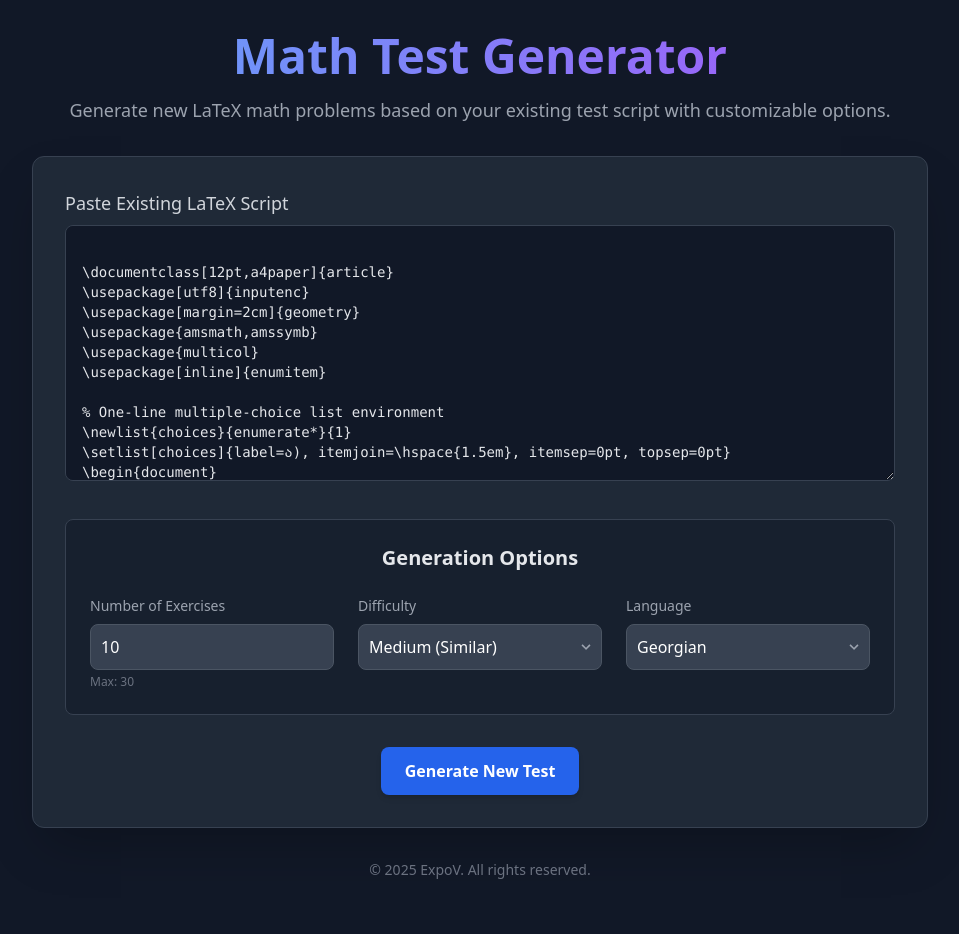
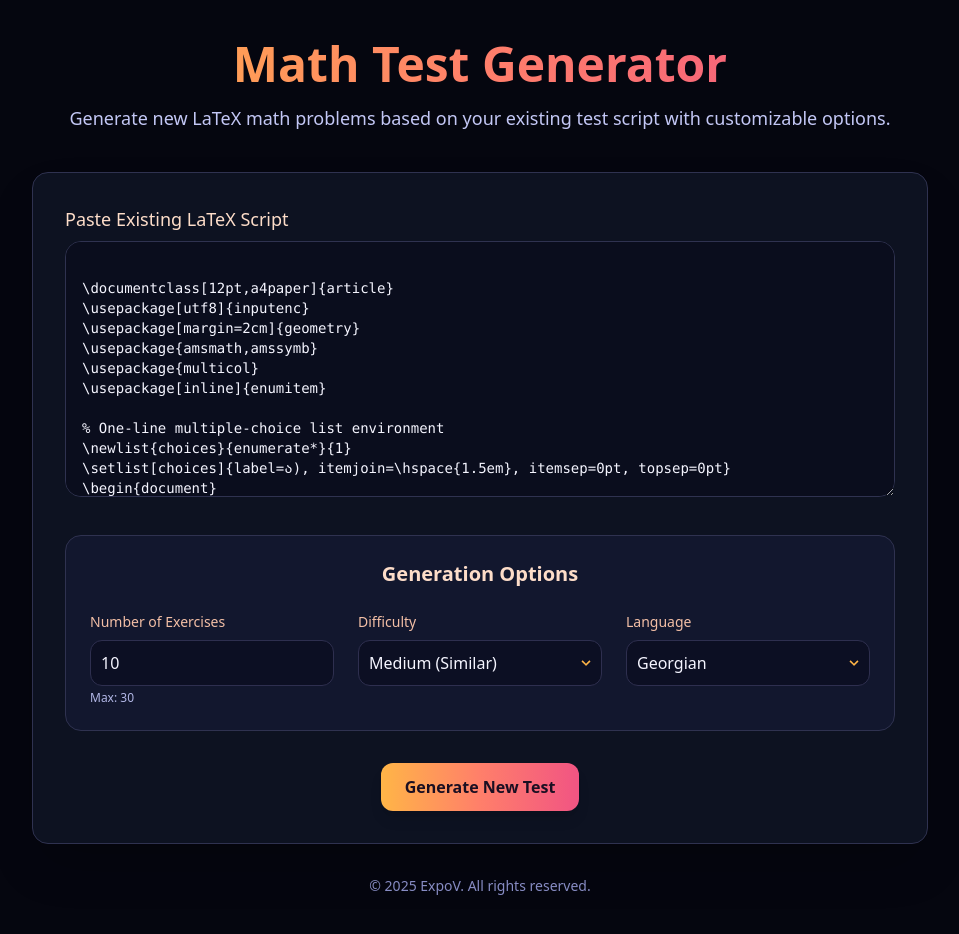
Before and after one commit to ChoteX/LaTeX-Demo, a React (Vite) app: page / in a window 1280 px wide. Shown: the whole page, without its empty margins (160-1119 px from the left). Before the commit the page ends 912 px from the top, so only its background shows below. Built offline with nearby package versions, Linux system fonts and the light colour scheme; no server answers.

Commit message:
feat: updated color scheme

```diff
--- a/App.tsx
+++ b/App.tsx
@@ -179,18 +179,18 @@ const App: React.FC = () => {
   }, [inputText, numExercises, difficulty, language]);
 
   return (
-    <div className="min-h-screen bg-gray-900 text-white font-sans flex flex-col items-center p-4 sm:p-6 md:p-8">
+    <div className="min-h-screen bg-[#05060F] text-[#F5F5FF] font-sans flex flex-col items-center p-4 sm:p-6 md:p-10">
       <div className="w-full max-w-4xl mx-auto">
-        <header className="text-center mb-8">
-          <h1 className="text-4xl sm:text-5xl font-bold text-transparent bg-clip-text bg-gradient-to-r from-blue-400 to-purple-500">
+        <header className="text-center mb-10">
+          <h1 className="text-4xl sm:text-5xl font-bold text-transparent bg-clip-text bg-gradient-to-r from-[#FFB547] via-[#FF7F6A] to-[#F15483]">
             Math Test Generator
           </h1>
-          <p className="mt-4 text-lg text-gray-400">
+          <p className="mt-4 text-lg text-[#C3C7F5]">
             Generate new LaTeX math problems based on your existing test script with customizable options.
           </p>
         </header>
 
-        <main className="bg-gray-800 p-6 sm:p-8 rounded-xl shadow-2xl border border-gray-700">
+        <main className="bg-[#0F1424]/90 backdrop-blur-xl p-6 sm:p-8 rounded-2xl shadow-2xl border border-[#2F3250]">
           <LatexInput
             value={inputText}
             onChange={setInputText}
@@ -198,11 +198,11 @@ const App: React.FC = () => {
           />
 
 
-          <div className="mt-8 p-6 bg-gray-900/50 rounded-lg border border-gray-700">
-            <h3 className="text-xl font-semibold text-gray-200 mb-6 text-center">Generation Options</h3>
+          <div className="mt-8 p-6 bg-[#131833]/80 rounded-2xl border border-[#2F3250]">
+            <h3 className="text-xl font-semibold text-[#FDDDC9] mb-6 text-center">Generation Options</h3>
             <div className="grid grid-cols-1 md:grid-cols-3 gap-6">
               <div>
-                <label htmlFor="num-exercises" className="block text-sm font-medium text-gray-400 mb-2">Number of Exercises</label>
+                <label htmlFor="num-exercises" className="block text-sm font-medium text-[#F3BFA6] mb-2">Number of Exercises</label>
                 <input
                   type="number"
                   id="num-exercises"
@@ -213,46 +213,46 @@ const App: React.FC = () => {
                   }}
                   min="1"
                   max="30"
-                  className="w-full bg-gray-700 border border-gray-600 rounded-lg p-2.5 text-white focus:ring-2 focus:ring-blue-500 focus:border-blue-500 outline-none"
+                  className="w-full bg-[#0C0F23] border border-[#2E2F4F] rounded-xl p-2.5 text-[#F5F5FF] focus:ring-2 focus:ring-[#FF8F70] focus:border-[#FFB547] outline-none transition"
                   aria-describedby="num-exercises-description"
                 />
-                <p className="text-xs text-gray-500 mt-1" id="num-exercises-description">Max: 30</p>
+                <p className="text-xs text-[#B2B7E6] mt-1" id="num-exercises-description">Max: 30</p>
               </div>
 
               <div>
-                <label htmlFor="difficulty" className="block text-sm font-medium text-gray-400 mb-2">Difficulty</label>
+                <label htmlFor="difficulty" className="block text-sm font-medium text-[#F3BFA6] mb-2">Difficulty</label>
                 <div className="relative">
                   <select
                     id="difficulty"
                     value={difficulty}
                     onChange={(e) => setDifficulty(e.target.value)}
-                    className="w-full bg-gray-700 border border-gray-600 rounded-lg p-2.5 text-white focus:ring-2 focus:ring-blue-500 focus:border-blue-500 outline-none appearance-none pr-8"
+                    className="w-full bg-[#0C0F23] border border-[#2E2F4F] rounded-xl p-2.5 text-[#F5F5FF] focus:ring-2 focus:ring-[#FF8F70] focus:border-[#FFB547] outline-none appearance-none pr-8 transition"
                   >
                     <option value="easier">Easier</option>
                     <option value="medium">Medium (Similar)</option>
                     <option value="harder">Harder</option>
                   </select>
-                  <div className="pointer-events-none absolute inset-y-0 right-0 flex items-center px-2 text-gray-400">
+                  <div className="pointer-events-none absolute inset-y-0 right-0 flex items-center px-2 text-[#FFB547]">
                     <svg className="fill-current h-4 w-4" xmlns="http://www.w3.org/2000/svg" viewBox="0 0 20 20"><path d="M9.293 12.95l.707.707L15.657 8l-1.414-1.414L10 10.828 5.757 6.586 4.343 8z"/></svg>
                   </div>
                 </div>
               </div>
 
               <div>
-                <label htmlFor="language" className="block text-sm font-medium text-gray-400 mb-2">Language</label>
+                <label htmlFor="language" className="block text-sm font-medium text-[#F3BFA6] mb-2">Language</label>
                 <div className="relative">
                   <select
                     id="language"
                     value={language}
                     onChange={(e) => setLanguage(e.target.value)}
-                    className="w-full bg-gray-700 border border-gray-600 rounded-lg p-2.5 text-white focus:ring-2 focus:ring-blue-500 focus:border-blue-500 outline-none appearance-none pr-8"
+                    className="w-full bg-[#0C0F23] border border-[#2E2F4F] rounded-xl p-2.5 text-[#F5F5FF] focus:ring-2 focus:ring-[#FF8F70] focus:border-[#FFB547] outline-none appearance-none pr-8 transition"
                   >
                     <option value="Georgian">Georgian</option>
                     <option value="English">English</option>
                     <option value="Portuguese">Portuguese</option>
                     <option value="Ukrainian">Ukrainian</option>
                   </select>
-                  <div className="pointer-events-none absolute inset-y-0 right-0 flex items-center px-2 text-gray-400">
+                  <div className="pointer-events-none absolute inset-y-0 right-0 flex items-center px-2 text-[#FFB547]">
                     <svg className="fill-current h-4 w-4" xmlns="http://www.w3.org/2000/svg" viewBox="0 0 20 20"><path d="M9.293 12.95l.707.707L15.657 8l-1.414-1.414L10 10.828 5.757 6.586 4.343 8z"/></svg>
                   </div>
                 </div>
@@ -277,7 +277,7 @@ const App: React.FC = () => {
           </div>
 
           {error && (
-            <div className="mt-6 p-4 bg-red-900 border border-red-700 text-red-200 rounded-lg text-center">
+            <div className="mt-6 p-4 bg-[#32111F] border border-[#FF7C6E]/70 text-[#FFC9D5] rounded-xl text-center">
               {error}
             </div>
           )}
@@ -285,11 +285,11 @@ const App: React.FC = () => {
           {(outputText || isLoading) && (
             <div className="mt-8 space-y-6">
               {isLoading && !outputText ? (
-                <div className="w-full h-96 p-4 bg-gray-900 border border-gray-700 rounded-lg flex items-center justify-center">
+                <div className="w-full h-96 p-4 bg-[#151932] border border-[#2F3250] rounded-2xl flex items-center justify-center">
                   <div className="text-center">
                     <Loader />
-                    <p className="mt-4 text-gray-400">Generating your new LaTeX script...</p>
-                    <p className="text-sm text-gray-500">This might take a moment.</p>
+                    <p className="mt-4 text-[#C3C7F5]">Generating your new LaTeX script...</p>
+                    <p className="text-sm text-[#9AA1DB]">This might take a moment.</p>
                   </div>
                 </div>
               ) : (
@@ -306,7 +306,7 @@ const App: React.FC = () => {
             </div>
           )}
         </main>
-        <footer className="text-center mt-8 text-gray-500 text-sm">
+        <footer className="text-center mt-8 text-[#8B90C9] text-sm">
           <p>© {new Date().getFullYear()} ExpoV. All rights reserved.</p>
         </footer>
       </div>
--- a/components/Button.tsx
+++ b/components/Button.tsx
@@ -12,11 +12,14 @@ const Button: React.FC<ButtonProps> = ({
   className = '',
   ...props
 }) => {
-  const baseStyles = 'px-6 py-3 font-semibold rounded-lg shadow-md focus:outline-none focus:ring-2 focus:ring-opacity-75 transition-transform transform hover:scale-105 disabled:opacity-50 disabled:cursor-not-allowed';
+  const baseStyles =
+    'px-6 py-3 font-semibold rounded-xl shadow-lg focus:outline-none focus:ring-2 focus:ring-offset-2 focus:ring-offset-[#05060F] transition-transform transform hover:scale-[1.03] disabled:opacity-50 disabled:cursor-not-allowed';
 
   const variantStyles = {
-    primary: 'bg-blue-600 text-white hover:bg-blue-700 focus:ring-blue-500',
-    secondary: 'bg-gray-600 text-white hover:bg-gray-700 focus:ring-gray-500',
+    primary:
+      'bg-gradient-to-r from-[#FFB547] via-[#FF7F6A] to-[#F15483] text-[#1B0F22] hover:brightness-110 focus:ring-[#F15483]',
+    secondary:
+      'border border-[#FF9F7F] text-[#FFD9C8] bg-transparent hover:bg-[#FF9F7F]/10 focus:ring-[#FF9F7F]',
   };
 
   return (
--- a/components/LatexInput.tsx
+++ b/components/LatexInput.tsx
@@ -10,7 +10,7 @@ interface LatexInputProps {
 const LatexInput: React.FC<LatexInputProps> = ({ value, onChange, placeholder }) => {
   return (
     <div className="w-full">
-      <label htmlFor="latex-input" className="block text-lg font-medium text-gray-300 mb-2">
+      <label htmlFor="latex-input" className="block text-lg font-medium text-[#FDDDC9] mb-2">
         Paste Existing LaTeX Script
       </label>
       <textarea
@@ -18,7 +18,7 @@ const LatexInput: React.FC<LatexInputProps> = ({ value, onChange, placeholder })
         value={value}
         onChange={(e) => onChange(e.target.value)}
         placeholder={placeholder}
-        className="w-full h-64 p-4 bg-gray-900 border border-gray-700 rounded-lg text-gray-200 font-mono text-sm resize-y focus:ring-2 focus:ring-blue-500 focus:border-blue-500 outline-none transition-colors"
+        className="w-full h-64 p-4 bg-[#0A0D1D] border border-[#2F3250] rounded-2xl text-[#F5F5FF] placeholder:text-[#6F749F] font-mono text-sm resize-y focus:ring-2 focus:ring-[#FF8F70] focus:border-[#FFB547] outline-none transition-colors"
         spellCheck="false"
       />
     </div>
--- a/components/LatexOutput.tsx
+++ b/components/LatexOutput.tsx
@@ -18,13 +18,13 @@ const LatexOutput: React.FC<LatexOutputProps> = ({ latexScript }) => {
 
   return (
     <div className="w-full">
-      <div className="flex justify-between items-center mb-2">
-        <h2 className="text-lg font-medium text-gray-300">Generated LaTeX Script</h2>
+      <div className="flex justify-between items-center mb-3">
+        <h2 className="text-lg font-semibold text-[#FDDDC9]">Generated LaTeX Script</h2>
         <Button onClick={handleCopy} variant="secondary" disabled={!latexScript}>
           {copied ? 'Copied!' : 'Copy to Clipboard'}
         </Button>
       </div>
-      <div className="w-full h-96 p-4 bg-gray-900 border border-gray-700 rounded-lg text-gray-200 font-mono text-sm overflow-auto">
+      <div className="w-full h-96 p-4 bg-[#0B0E1F] border border-[#2F3250] rounded-2xl text-[#E4E7FF] font-mono text-sm overflow-auto">
         <pre>
           <code>{latexScript}</code>
         </pre>
--- a/components/LatexPreview.tsx
+++ b/components/LatexPreview.tsx
@@ -102,11 +102,11 @@ const LatexPreview: React.FC<LatexPreviewProps> = ({
   const showPlaceholder = !latex.trim();
 
   return (
-    <section className="latex-preview bg-gray-900/60 border border-gray-700 rounded-xl p-4">
+    <section className="latex-preview bg-[#0F1424]/80 border border-[#2F3250] rounded-2xl p-4">
       <div className="flex items-center justify-between gap-4 mb-3">
         <div>
-          <h3 className="text-lg font-semibold text-gray-200">{title}</h3>
-          <p className="text-xs text-gray-500">
+          <h3 className="text-lg font-semibold text-[#FDDDC9]">{title}</h3>
+          <p className="text-xs text-[#9DA3DC]">
             Rendered locally. Complex packages may not be fully supported.
           </p>
         </div>
@@ -117,20 +117,20 @@ const LatexPreview: React.FC<LatexPreviewProps> = ({
         style={{ minHeight: `${height / 2}px`, maxHeight: `${height}px` }}
       >
         {isLoading && (
-          <div className="flex items-center justify-center h-full py-10 text-gray-500">
+          <div className="flex items-center justify-center h-full py-10 text-[#7B82C9]">
             <Loader />
             <span className="ml-3">Preparing preview…</span>
           </div>
         )}
 
         {!isLoading && showPlaceholder && (
-          <div className="h-full flex items-center justify-center text-center text-sm text-gray-500 px-6 py-12">
+          <div className="h-full flex items-center justify-center text-center text-sm text-[#7B82C9] px-6 py-12">
             {emptyMessage}
           </div>
         )}
 
         {!isLoading && !showPlaceholder && error && (
-          <div className="p-4 text-sm text-red-500">
+          <div className="p-4 text-sm text-[#D86586]">
             <p className="font-medium mb-1">Preview unavailable</p>
             <p>{error}</p>
           </div>
--- a/components/Loader.tsx
+++ b/components/Loader.tsx
@@ -4,7 +4,7 @@ import React from 'react';
 const Loader: React.FC = () => (
   <div className="flex justify-center items-center" aria-label="Loading...">
     <svg
-      className="animate-spin h-6 w-6 text-white"
+      className="animate-spin h-6 w-6 text-[#FF8F70]"
       xmlns="http://www.w3.org/2000/svg"
       fill="none"
       viewBox="0 0 24 24"
```
